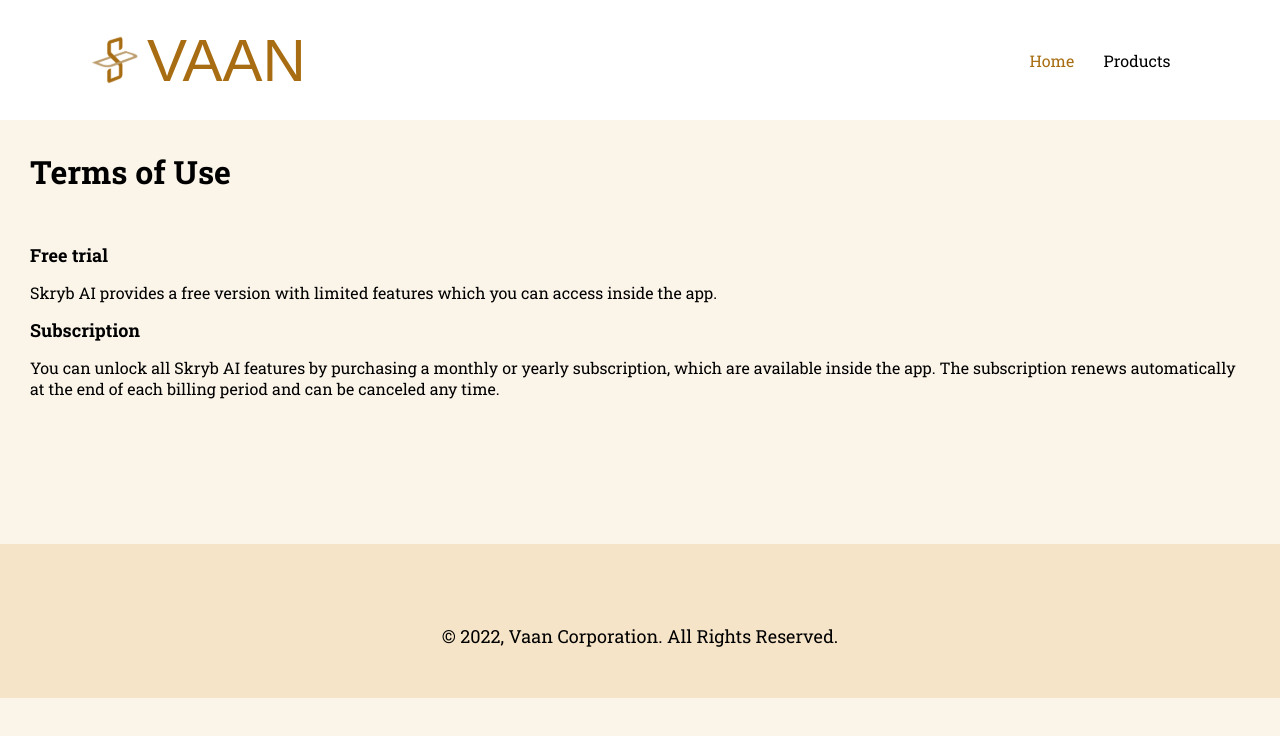
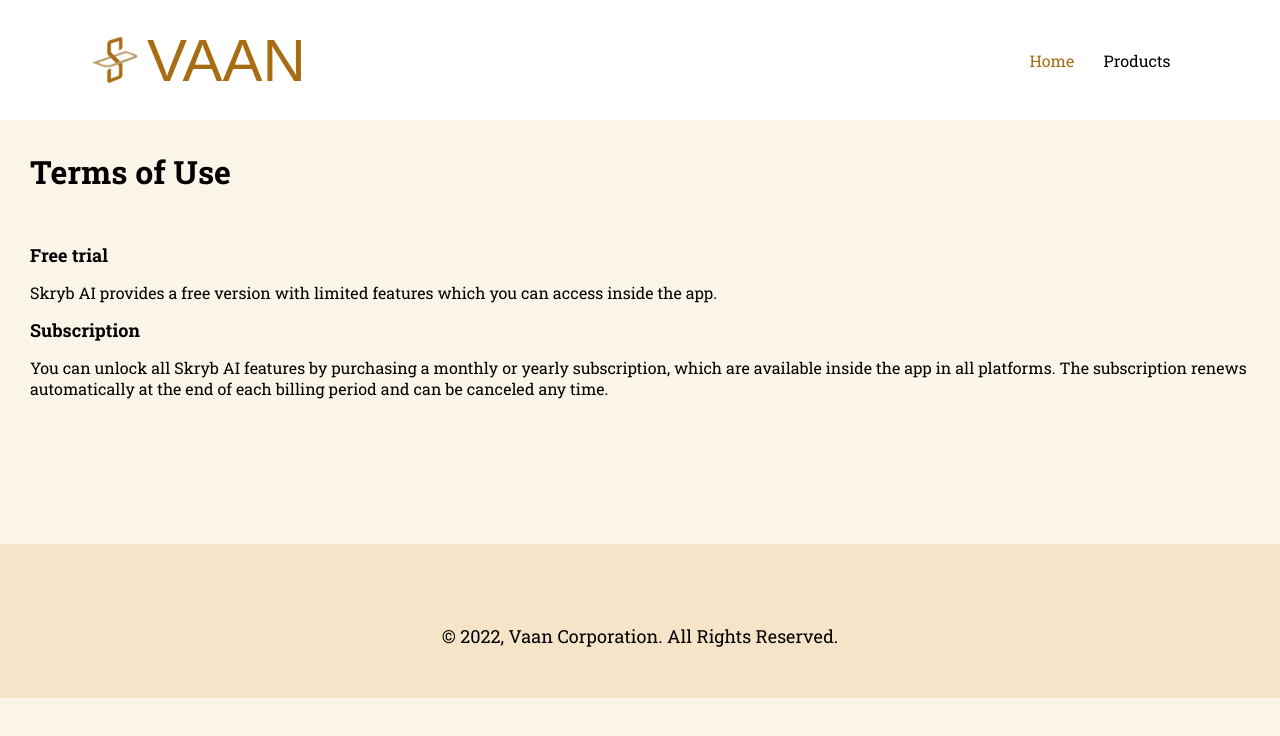
Before and after one commit to imthath-m/vaan-corp-website, a React (Create React App) app: page /skryb-ai/terms-of-use in a window 1280 px wide. Shown: the top 736 px of the page. Built offline with nearby package versions, Linux system fonts and the light colour scheme; a web font is replaced by a local one.

Commit message:
Fix twitter link

```diff
--- a/src/Components/Terms/SkrybTermsOfUse.js
+++ b/src/Components/Terms/SkrybTermsOfUse.js
@@ -13,7 +13,7 @@ function SkrybTermsOfUse() {
 
         <h2 className='privacy-sec_header'>Subscription</h2>
         <p className='privacy-para'>
-          You can unlock all Skryb AI features by purchasing a monthly or yearly subscription, which are available inside the app. The subscription renews automatically at the end
+          You can unlock all Skryb AI features by purchasing a monthly or yearly subscription, which are available inside the app in all platforms. The subscription renews automatically at the end
           of each billing period and can be canceled any time.
         </p>
     </div>
--- a/src/helper.js
+++ b/src/helper.js
@@ -16,7 +16,7 @@ export const countdownPage = () => {
 }
 
 export const twitterPage = () => {
-    window.open('https://twitter.com/skydevz', '_blank');
+    window.open('https://twitter.com/vaancorp', '_blank');
 }
 
 export const getAllBlogs = () => {
```
Also changed, not shown: 2 other files (tests, documents, lock files or other folders).
